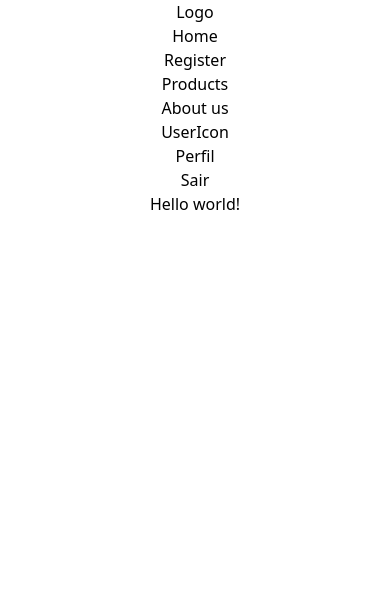
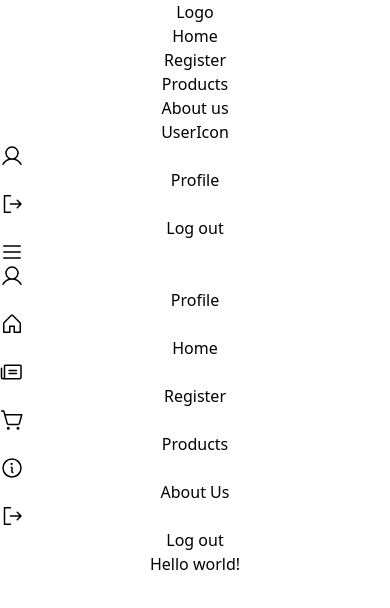
Before and after one commit to KAndrade-SP/Desafio2-Semana8, a React (Vite) app: page / in a window 390 px wide. Shown: the top 608 px of the page. Built offline with nearby package versions, Linux system fonts and the light colour scheme.

Commit message:
feat: iniciando responsividade navbar

```diff
--- a/src/components/Navbar.tsx
+++ b/src/components/Navbar.tsx
@@ -1,4 +1,5 @@
 import { useState, useRef } from "react"
+import { PiUser, PiSignOut, PiList, PiX, PiHouse, PiNewspaper, PiInfo, PiShoppingCartSimple } from "react-icons/pi"
 
 const Navbar = () => {
 
@@ -26,7 +27,7 @@ const Navbar = () => {
 
         <p className="text-lg">Logo</p>
 
-        <div className="hidden md:flex items-center ">
+        <div className="hidden md:flex items-center">
           <ul className="flex gap-4">
             <li className="text-sm">Home</li>
             <li className="text-sm">Register</li>
@@ -36,7 +37,6 @@ const Navbar = () => {
         </div>
 
         <div className="hidden md:flex">
-
           <div>
             <a
               onClick={handleClick}
@@ -55,18 +55,58 @@ const Navbar = () => {
             >
 
               <ul>
-                <div className="flex pl-4 pt-2 items-center nav-link">
-                  <li className="p-4">Perfil</li>
+                <div className="flex pl-4 pt-2 items-center">
+                  <PiUser size={24}/>
+                  <li className="p-4">Profile</li>
                 </div>
 
-                <div className="flex pl-4 pt-2 items-center nav-link">
-                  <li className="p-4">Sair</li>
+                <div className="flex pl-4 pt-2 items-center">
+                  <PiSignOut size={24}/>
+                  <li className="p-4">Log out</li>
                 </div>
               </ul>
 
             </div>
           </div>
+        </div>
 
+        <div className='md:hidden mr-10' onClick={handleClick}>
+          {toggle?<PiX size={24}/>:<PiList size={24}/>}
+        </div>
+
+        {/* DROPDOWN MENU */}
+        <div onClick={handleClick} className={toggle?'absolute mobile-dropdown hover:text-[#a0a2ab] z-10 w-full px-4 md:hidden':'hidden'}>
+          <ul>
+            <a className='flex pl-4 pt-2 items-center'>
+              <PiUser size={24}/>
+              <li className='p-4'>Profile</li>
+            </a>
+
+            <div className='flex pl-4 pt-2 items-center'>
+              <PiHouse size={24}/>
+              <li className='p-4'>Home</li>
+            </div>
+
+            <div className='flex pl-4 pt-2 items-center'>
+              <PiNewspaper size={24}/>
+              <li className='p-4'>Register</li>
+            </div>
+
+            <div className='flex pl-4 pt-2 items-center'>
+              <PiShoppingCartSimple size={24}/>
+              <li className='p-4'>Products</li>
+            </div>
+
+            <div className='flex pl-4 pt-2 items-center'>
+              <PiInfo size={24}/>
+              <li className='p-4'>About Us</li>
+            </div>
+
+            <div className='flex pl-4 pt-2 items-center'>
+              <PiSignOut size={24}/>
+              <li className='p-4'>Log out</li>
+            </div>
+          </ul>
         </div>
 
       </div>
```
